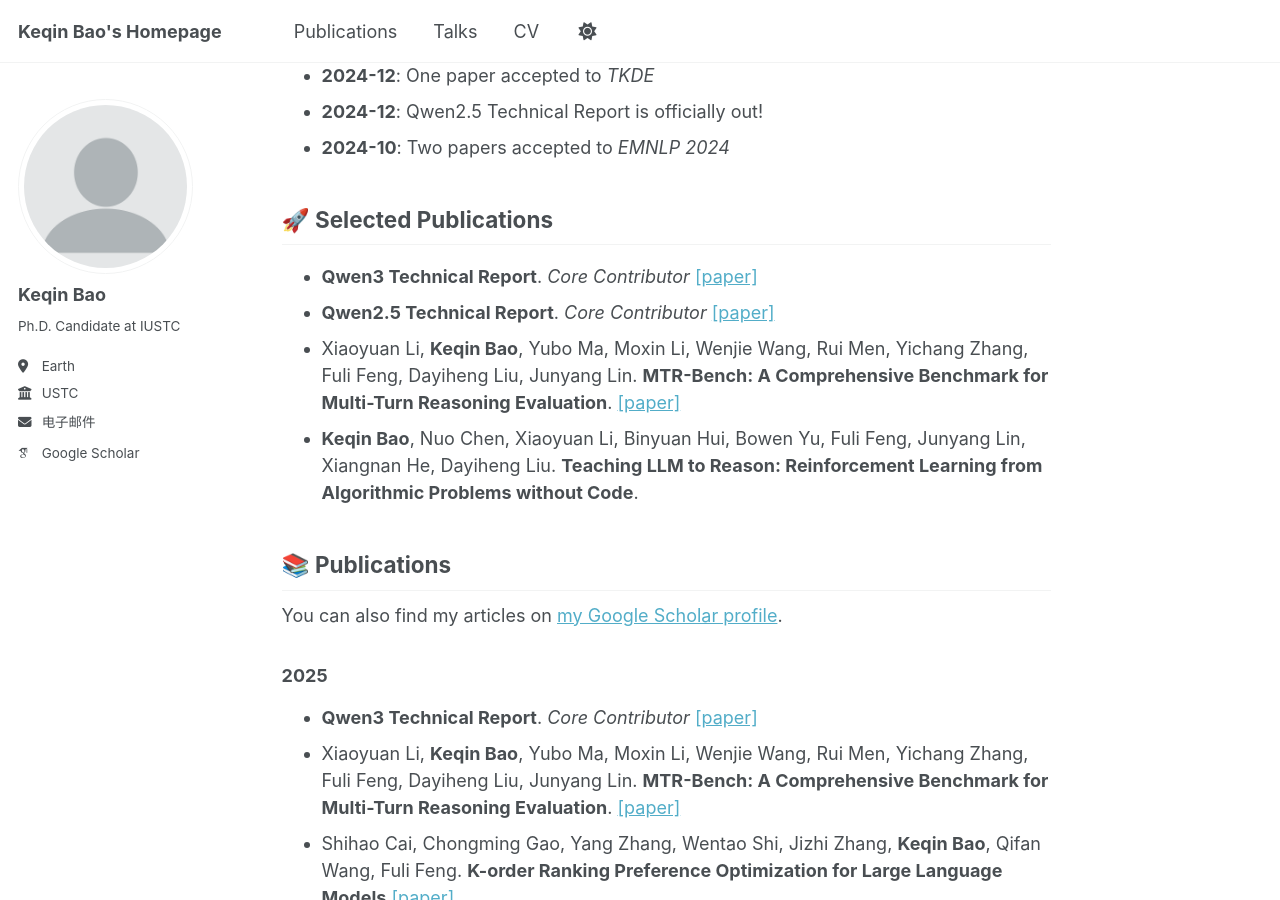
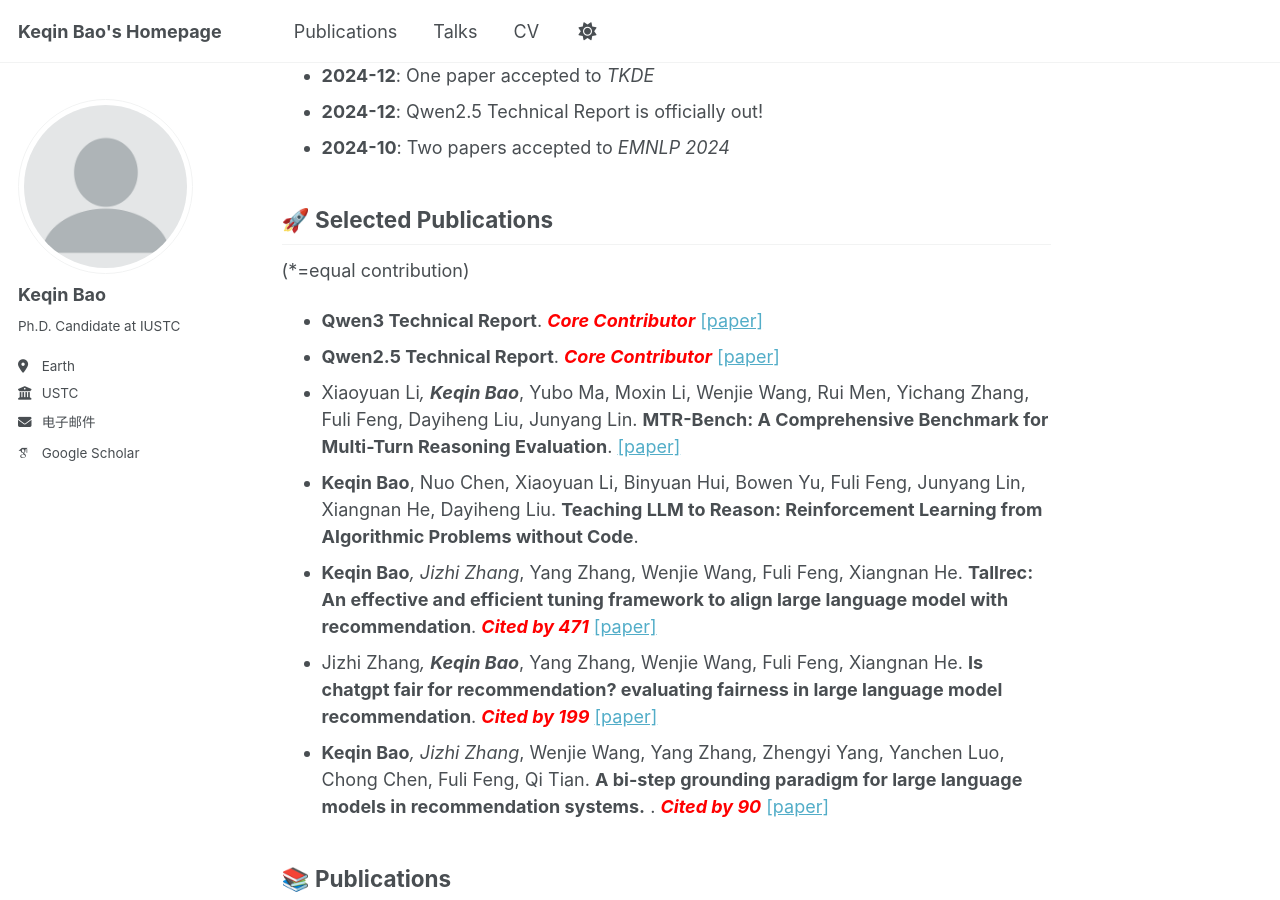
Before and after one commit to SAI990323/SAI990323.github.io, a Jekyll site: the page built from _pages/about.md, in a window 1280 px wide and 900 px high, scrolled down 887 px. Built offline with Jekyll 4.4.1, drawn with Linux system fonts in a browser that asks for light colours; some web fonts are replaced.

Commit message:
Update about.md

```diff
--- a/_pages/about.md
+++ b/_pages/about.md
@@ -31,11 +31,16 @@
 
 
 ## **🚀 Selected Publications**
-- **Qwen3 Technical Report**. *Core Contributor* [[paper]](https://arxiv.org/pdf/2505.09388)
-- **Qwen2.5 Technical Report**. *Core Contributor* [[paper]](https://arxiv.org/pdf/2412.15115)
-- Xiaoyuan Li, **Keqin Bao**, Yubo Ma, Moxin Li, Wenjie Wang, Rui Men, Yichang Zhang, Fuli Feng, Dayiheng Liu, Junyang Lin. **MTR-Bench: A Comprehensive Benchmark for Multi-Turn Reasoning Evaluation**. [[paper]](https://arxiv.org/pdf/2505.17123)
+(*=equal contribution)
+- **Qwen3 Technical Report**. <b style="color:red">*Core Contributor*</b> [[paper]](https://arxiv.org/pdf/2505.09388)
+- **Qwen2.5 Technical Report**. <b style="color:red">*Core Contributor*</b> [[paper]](https://arxiv.org/pdf/2412.15115)
+- Xiaoyuan Li*, **Keqin Bao***, Yubo Ma, Moxin Li, Wenjie Wang, Rui Men, Yichang Zhang, Fuli Feng, Dayiheng Liu, Junyang Lin. **MTR-Bench: A Comprehensive Benchmark for Multi-Turn Reasoning Evaluation**. [[paper]](https://arxiv.org/pdf/2505.17123)
 - **Keqin Bao**, Nuo Chen, Xiaoyuan Li, Binyuan Hui, Bowen Yu, Fuli Feng, Junyang Lin, Xiangnan He, Dayiheng Liu.
 **Teaching LLM to Reason: Reinforcement Learning from Algorithmic Problems without Code**.
+- **Keqin Bao***, Jizhi Zhang*, Yang Zhang, Wenjie Wang, Fuli Feng, Xiangnan He. **Tallrec: An effective and efficient tuning framework to align large language model with recommendation**. <b style="color:red">*Cited by 471*</b> [[paper]](https://arxiv.org/pdf/2305.00447)
+- Jizhi Zhang*, **Keqin Bao***, Yang Zhang, Wenjie Wang, Fuli Feng, Xiangnan He. **Is chatgpt fair for recommendation? evaluating fairness in large language model recommendation**. <b style="color:red">*Cited by 199*</b> [[paper]](https://arxiv.org/pdf/2305.07609)
+- **Keqin Bao***, Jizhi Zhang*, Wenjie Wang, Yang Zhang, Zhengyi Yang, Yanchen Luo, Chong Chen, Fuli Feng, Qi Tian. **A bi-step grounding paradigm for large language models in recommendation systems.** . <b style="color:red">*Cited by 90*</b> [[paper]](https://arxiv.org/pdf/2308.08434)
+
 
 ## **📚 Publications**
 {% if site.author.googlescholar %}
```
